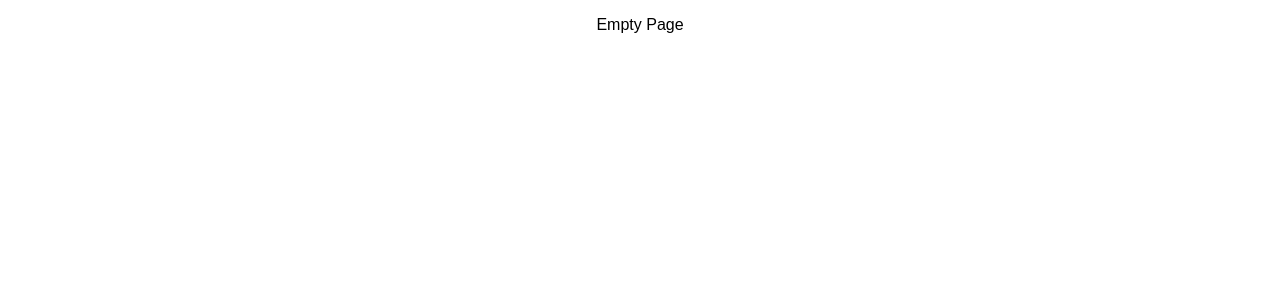
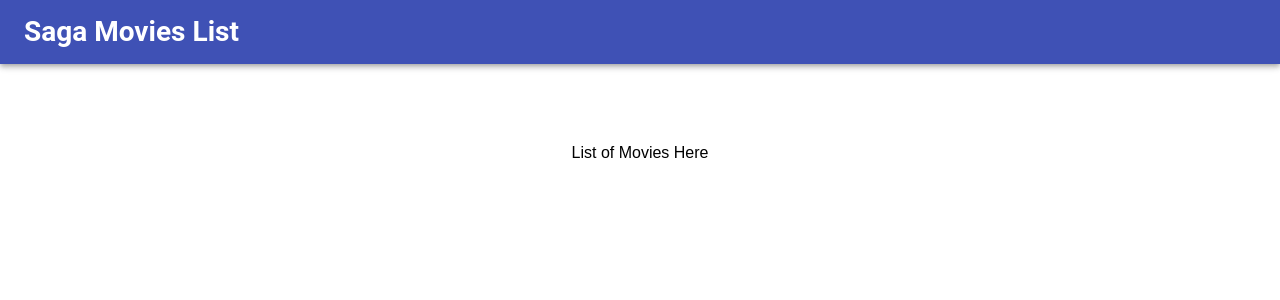
Before and after one commit to vangpache/movies-saga, a React (Create React App) app: page / in a window 1280 px wide. Shown: the top 300 px of the page. Built offline with nearby package versions, Linux system fonts and the light colour scheme.

Commit message:
adds components set up and router

```diff
--- a/package.json
+++ b/package.json
@@ -10,6 +10,7 @@
     "react": "^16.8.6",
     "react-dom": "^16.8.6",
     "react-redux": "^5.1.1",
+    "react-router-dom": "^5.0.1",
     "react-scripts": "^3.0.1",
     "redux": "^4.0.1",
     "redux-logger": "^3.0.6",
--- a/src/components/App/App.js
+++ b/src/components/App/App.js
@@ -1,13 +1,29 @@
 import React, { Component } from 'react';
+import { HashRouter as Router, Route, Link } from 'react-router-dom';
 import './App.css';
+import NavBar from '../NavBar/NavBar';
+import Home from  '../Home/Home';
+import Details from '../Details/Details';
+import Edit from '../Edit/Edit';
+
 
 class App extends Component {
   // Renders the entire app on the DOM
   render() {
     return (
-      <div className="App">
-        <p>Empty Page</p>
-      </div>
+      <Router>
+        <div className="App">
+          <header>
+            <NavBar />
+          </header>
+
+          <div>
+            <Home />
+            {/* <Route exact path='/' component={Home} /> */}
+          </div>
+        </div>
+      </Router>
+
     );
   }
 }
--- /dev/null
+++ b/src/components/Details/Details.jsx
@@ -0,0 +1,26 @@
+import React, { Component } from 'react';
+import { connect } from 'react-redux';
+
+
+
+class Details extends Component  {
+
+
+    render () {
+
+
+        return (
+
+            <div>
+
+            </div>
+        )
+    }
+}
+
+
+
+
+
+
+export default connect () (Details);
--- /dev/null
+++ b/src/components/Home/Home.jsx
@@ -0,0 +1,24 @@
+import React, { Component } from 'react';
+
+
+
+class Home extends Component {
+
+
+
+    render () {
+
+        return (
+            <div>
+                <h1>hellow</h1>
+                <p>List of Movies Here</p>
+            </div>
+        )
+    }
+}
+
+
+
+
+
+export default Home;
--- /dev/null
+++ b/src/components/NavBar/NavBar.css
@@ -0,0 +1,3 @@
+h1 {
+    color: white;
+}
--- /dev/null
+++ b/src/components/NavBar/NavBar.jsx
@@ -0,0 +1,29 @@
+import React from 'react';
+import AppBar from '@material-ui/core/AppBar';
+import Toolbar from '@material-ui/core/Toolbar';
+import Typography from '@material-ui/core/Typography';
+
+import './NavBar.css'
+
+
+const NavBar = () => {
+    return (
+        <div className="headerDiv">
+            <AppBar position="static">
+                <Toolbar>
+                    <Typography>
+
+                        <h1>Saga Movies List</h1>
+
+                    </Typography>
+                </Toolbar>
+            </AppBar>
+        </div>
+    )
+}
+
+
+
+
+
+export default NavBar;
--- a/src/index.js
+++ b/src/index.js
@@ -18,6 +18,7 @@ function* rootSaga() {
 // Create sagaMiddleware
 const sagaMiddleware = createSagaMiddleware();
 
+//MOVIES REDUCER
 // Used to store movies returned from the server
 const movies = (state = [], action) => {
     switch (action.type) {
@@ -28,6 +29,7 @@ const movies = (state = [], action) => {
     }
 }
 
+//GENRES REDUCER
 // Used to store the movie genres
 const genres = (state = [], action) => {
     switch (action.type) {
@@ -37,6 +39,7 @@ const genres = (state = [], action) => {
             return state;
     }
 }
+
 
 // Create one store that all components can use
 const storeInstance = createStore(
```
Also changed, not shown: src/components/Edit/Edit.jsx (added), 2 other files (tests, documents, lock files or other folders).
